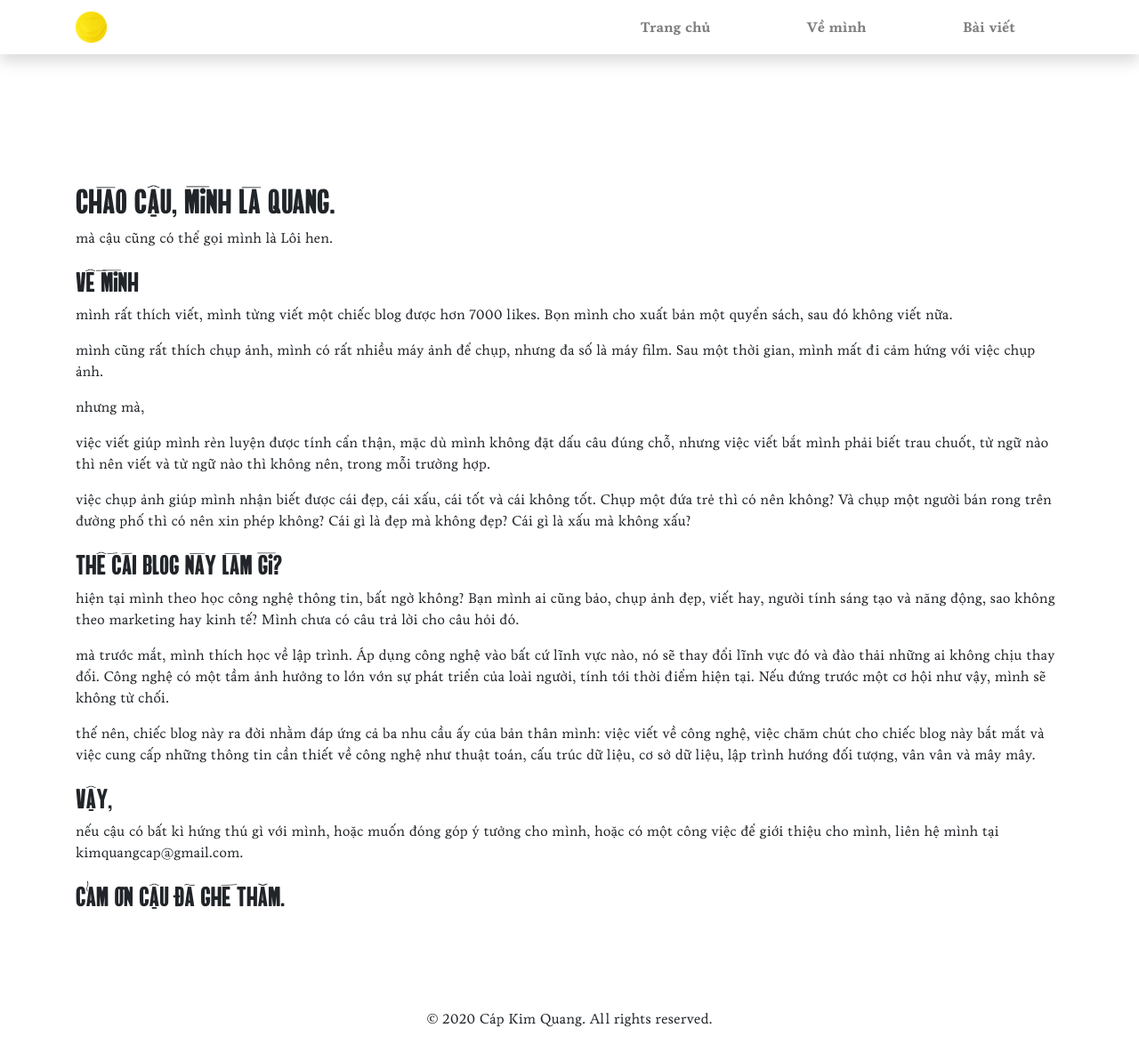
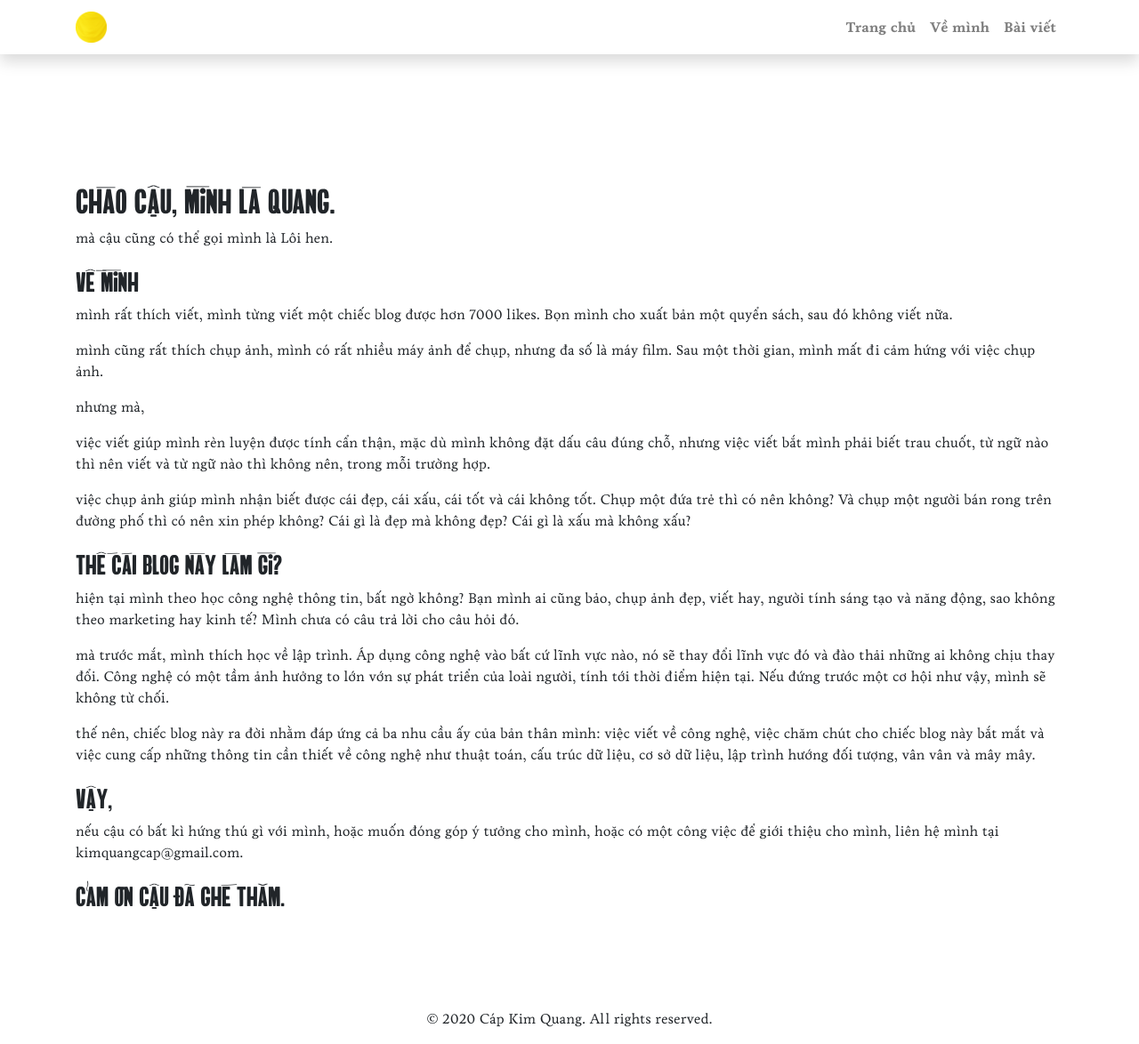
Before and after one commit to capkimquang/capkimquang.github.io, a Jekyll site: the page built from index.md, in a window 1280 px wide and 1174 px high. Shown: the whole window at 89% size. Built offline with Jekyll 4.4.1, drawn with Linux system fonts in a browser that asks for light colours.

Commit message:
test w-40

```diff
--- a/_includes/header.html
+++ b/_includes/header.html
@@ -20,7 +20,7 @@
     </button>
     <div class="collapse navbar-collapse"
          id="navbarSupportedContent">
-      <ul class="navbar-nav ml-auto nav-fill w-50">
+      <ul class="navbar-nav ml-auto nav-fill w-40">
         <li class="nav-item">
           <a class="nav-link" href="/">Trang chủ</a>
         </li>
```
